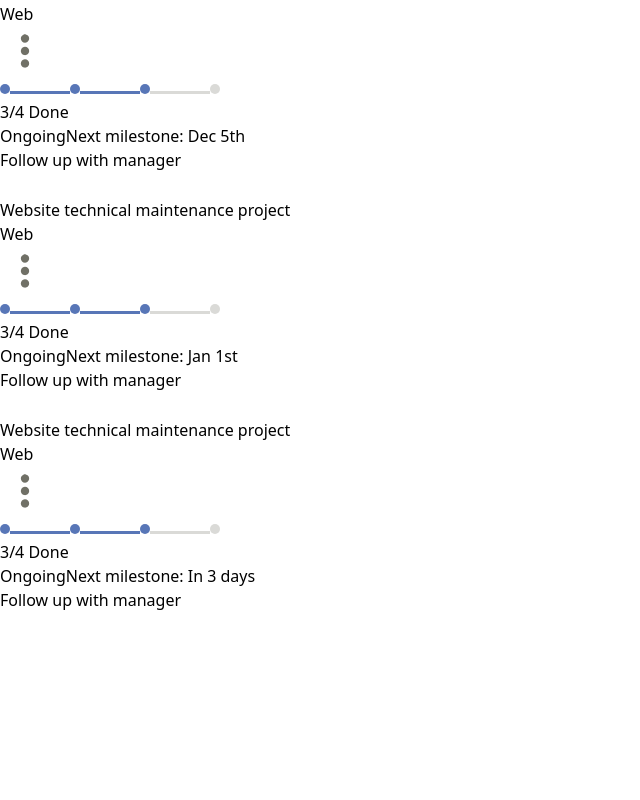
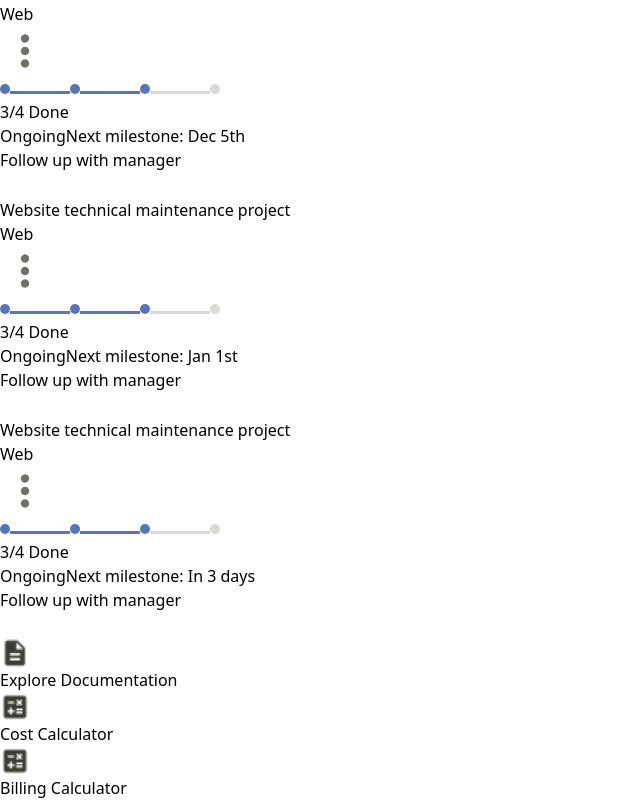
Before and after one commit to md-nasim-mondal/mudirr-task1, a Next.js app: page /dashboard in a window 1280 px wide. Shown: the part 2375-3175 px from the top of the page, without its empty margins (0-640 px from the left). Before the commit the page ends 3013 px from the top, so only its background shows below. Built offline with nearby package versions, Linux system fonts and the light colour scheme.

Commit message:
made dashboard page lower part

```diff
--- a/src/app/dashboard/page.js
+++ b/src/app/dashboard/page.js
@@ -11,7 +11,7 @@ const Page = () => {
   );
 
   return (
-    <div className='container mx-auto py-8 p-6'>
+    <div className='container mx-auto pt-8 px-6'>
       <div className='space-y-2'>
         <h2 className='font-bold text-3xl text-[#050504]'>
           Welcome Back, Haseena!
@@ -20,8 +20,8 @@ const Page = () => {
           You have accomplished a lot today. Let us handle the rest.
         </p>
       </div>
-      <div className='flex gap-12 my-6'>
-        {statuses?.map(({ id, img, title, totalNumber}) => (
+      <div className='flex flex-wrap gap-4 md:gap-6 lg:gap-12 my-6'>
+        {statuses?.map(({ id, img, title, totalNumber }) => (
           <div key={id} className='flex gap-2'>
             <Image src={img} alt='Folder-image' width={40} height={5} />
             <p className='flex flex-col'>
@@ -31,7 +31,7 @@ const Page = () => {
           </div>
         ))}
       </div>
-      <div>
+      <div className='h-[73vh] overflow-y-auto'>
         <Tabs setFilter={setFilter} />
         <div className='grid grid-cols-1 md:grid-cols-2 lg:grid-cols-4 gap-6 mt-4 justify-around'>
           {filteredProjects?.map((project) => (
@@ -49,6 +49,37 @@ const Page = () => {
             </>
           )}
         </div>
+      </div>
+      <div className='flex flex-wrap gap-4 md:gap-6 lg:gap-12 mt-2'>
+        <p className='flex gap-2 items-center'>
+          <Image
+            src='/assets/images/documentation.png'
+            alt='documentation'
+            width={30}
+            height={10}
+          />
+          <span className='text-[#3C3C34] font-bold'>
+            Explore Documentation
+          </span>
+        </p>
+        <p className='flex gap-2 items-center'>
+          <Image
+            src='/assets/images/Calculate.png'
+            alt='Calculator-Icon'
+            width={30}
+            height={10}
+          />
+          <span className='text-[#3C3C34] font-bold'>Cost Calculator</span>
+        </p>
+        <p className='flex gap-2 items-center'>
+          <Image
+            src='/assets/images/Calculate.png'
+            alt='Calculator-Icon'
+            width={30}
+            height={10}
+          />
+          <span className='text-[#3C3C34] font-bold'>Billing Calculator</span>
+        </p>
       </div>
     </div>
   );
```
Also changed, not shown: public/assets/images/Calculate.png (added), public/assets/images/documentation.png (added).
